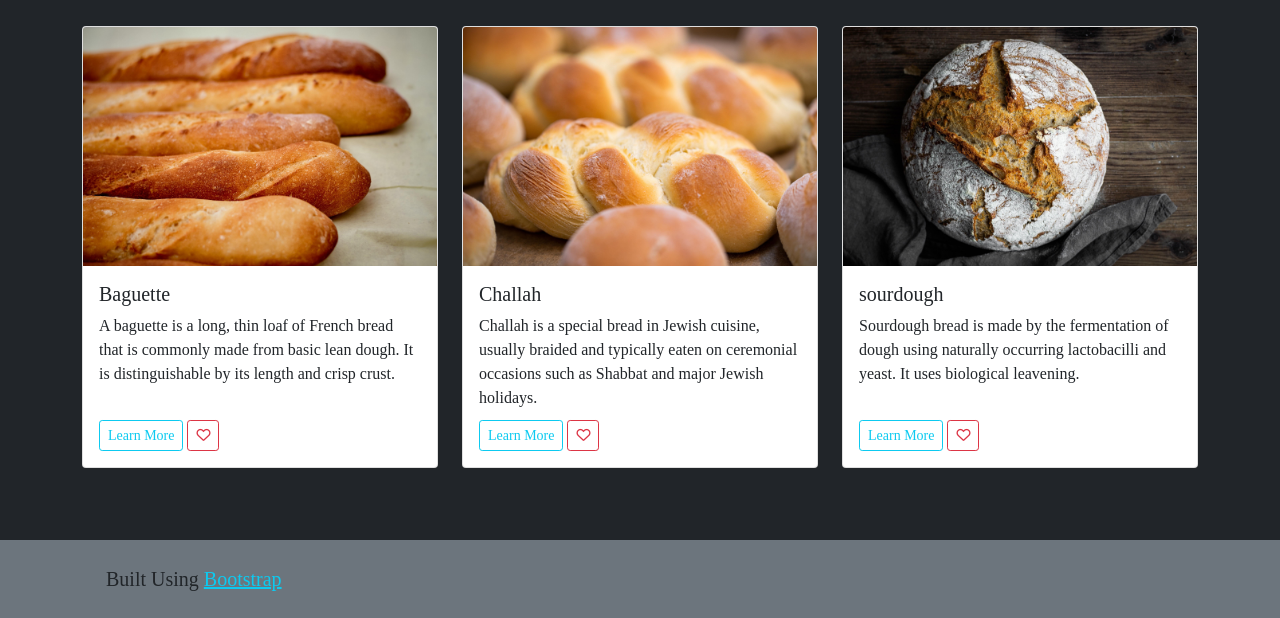
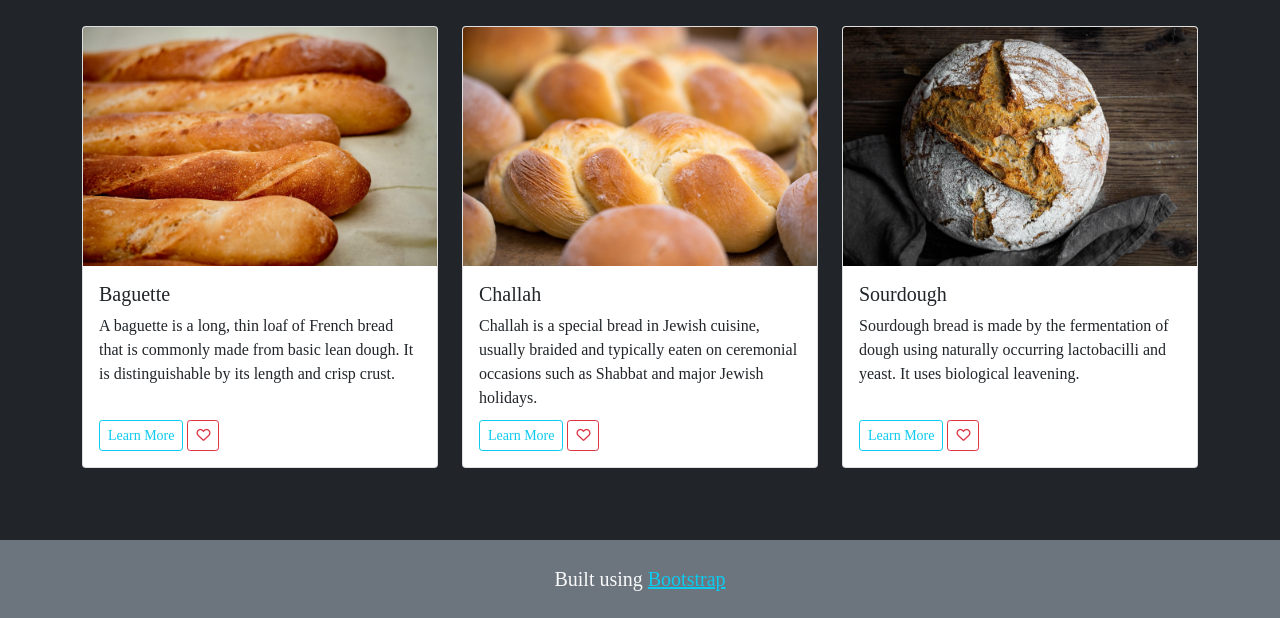
Before and after one commit to CodyCrawford1/LePain, a plain HTML site: page LePain.html in a window 1280 px wide. Shown: the part 838-1456 px from the top of the page. Drawn offline with nearby package versions, Linux system fonts and the light colour scheme; a web font is replaced by a local one.

Commit message:
CompletedExercise

```diff
--- a/index.html
+++ b/LePain.html
@@ -5,8 +5,9 @@
   <meta http-equiv="X-UA-Compatible" content="IE=edge">
   <meta name="viewport" content="width=device-width, initial-scale=1.0">
   <meta name="description" content="When flour and water come together">
-    <meta name="description" content="Matt Riley">
-    <!-- Link to font awesome -->
+  <meta name="author" content="Matt Riley">
+
+  <!-- Link to Font Awesome -->
   <link rel="stylesheet" href="https://cdnjs.cloudflare.com/ajax/libs/font-awesome/6.0.0/css/all.min.css" integrity="sha512-9usAa10IRO0HhonpyAIVpjrylPvoDwiPUiKdWk5t3PyolY1cOd4DSE0Ga+ri4AuTroPR5aQvXU9xC6qOPnzFeg==" crossorigin="anonymous" referrerpolicy="no-referrer" />
 
   <!-- Link to Bootstrap CSS -->
@@ -21,7 +22,7 @@
   <!-- The "sticky-top" class is used to set the sticky position to an element (The nav element in this case) -->
   <nav class="navbar bg-dark navbar-dark sticky-top">
     <div class="container">
-        <!-- The "nav-brand" class is used to make a logo or text larger to help it to stand out -->
+      <!-- The "navbar-brand" class is used to make a logo or text larger to help it to stand out -->
       <a class="navbar-brand" href="#">
         <i class="fa-solid fa-bread-slice"></i> Le Pain
       </a>
@@ -32,10 +33,8 @@
   <section id="showcase" class="d-flex flex-column justify-content-center align-items-center m-0">
     <h1 class="display-3">Le Pain</h1>
     <p class="lead">When flour and water come together</p>
-    <a href="#gallery" class="btn btn-secondary">Voir Les Pains </a>
+    <a href="#gallery" class="btn btn-secondary">Voir Les Pains</a>
   </section>
-
-
 
   <!-- Gallery -->
   <section id="gallery" class="bg-dark p-5">
@@ -57,10 +56,11 @@
             </div>
           </div>
         </section>
+        <!-- Bread 2 -->
         <section class="mb-4 col-lg-4">
-          <!-- Card 1 -->
+          <!-- Card 2 -->
           <div class="card">
-            <img src="Images/challah.jpg" class="card-img-top" alt="challah">
+            <img src="Images/challah.jpg" class="card-img-top" alt="Challah">
             <div class="card-body">
               <h5 class="card-title">Challah</h5>
               <p class="card-text">Challah is a special bread in Jewish cuisine, usually braided and typically eaten on ceremonial occasions such as Shabbat and major Jewish holidays.</p>
@@ -71,12 +71,13 @@
             </div>
           </div>
         </section>
+        <!-- Bread 3 -->
         <section class="mb-4 col-lg-4">
-          <!-- Card 1 -->
+          <!-- Card 3 -->
           <div class="card">
-            <img src="Images/sourdough.jpg" class="card-img-top" alt="sha512-9usAa10IRO0HhonpyAIVpjrylPvoDwiPUiKdWk5t3PyolY1cOd4DSE0Ga">
+            <img src="Images/sourdough.jpg" class="card-img-top" alt="Sourdough">
             <div class="card-body">
-              <h5 class="card-title">sourdough</h5>
+              <h5 class="card-title">Sourdough</h5>
               <p class="card-text">Sourdough bread is made by the fermentation of dough using naturally occurring lactobacilli and yeast. It uses biological leavening.</p>
               <a href="https://en.wikipedia.org/wiki/Sourdough" class="btn btn-outline-info btn-sm">Learn More</a>
               <a href="" class="btn btn-sm btn-outline-danger">
@@ -92,16 +93,13 @@
   <!-- Footer -->
   <footer class="bg-secondary">
     <div class="container">
-      <p class="lead m-0 p-4">Built Using
+      <p class="lead m-0 p-4 text-center text-light">Built using
         <a href="https://getbootstrap.com/" class="text-info">Bootstrap</a>
       </p>
     </div>
   </footer>
 
-
-
   <!-- Link to Bootstrap JS -->
-<script src="https://cdn.jsdelivr.net/npm/bootstrap@5.1.3/dist/js/bootstrap.bundle.min.js"  integrity="sha384-ka7Sk0Gln4gmtz2MlQnikT1wXgYsOg+OMhuP+IlRH9sENBO0LRn5q+8nbTov4+1p" crossorigin="anonymous"></script>
-
+  <script src="https://cdn.jsdelivr.net/npm/bootstrap@5.1.3/dist/js/bootstrap.bundle.min.js" integrity="sha384-ka7Sk0Gln4gmtz2MlQnikT1wXgYsOg+OMhuP+IlRH9sENBO0LRn5q+8nbTov4+1p" crossorigin="anonymous"></script>
 </body>
 </html>
--- a/style.css
+++ b/style.css
@@ -38,4 +38,4 @@ body {
     .card-text {
       height: 70px;
     }
-  }
+}
```
Also changed, not shown: 1 other file. Lines whose indentation alone changed are shown as unchanged.
